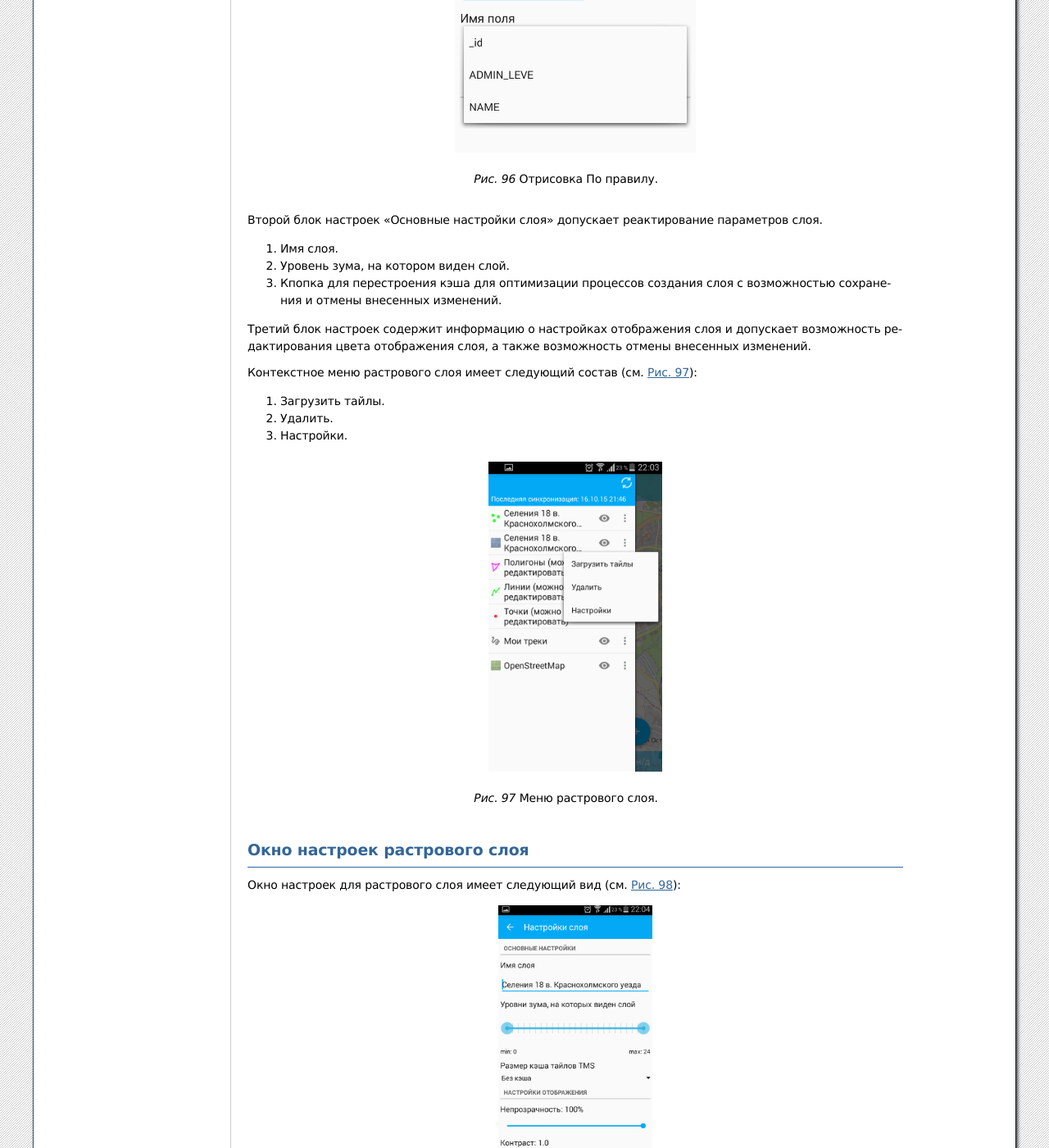
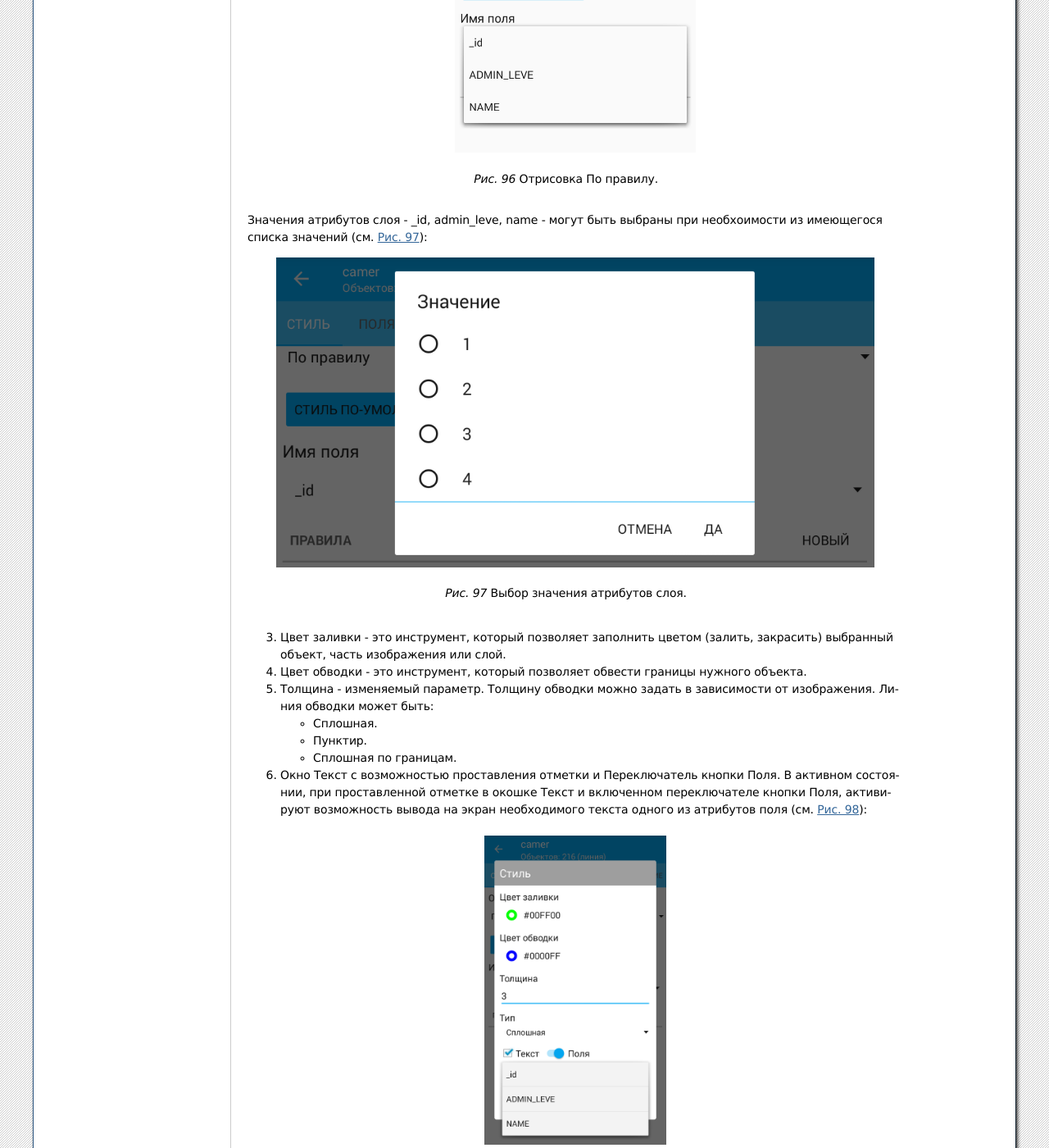
Before and after one commit to nextgis/docs_ngmobile, a Sphinx documentation site: the page built from source/layer_settings.rst, in a window 1280 px wide and 1400 px high, scrolled down 1947 px. Shown: the whole window at 82% size. Built offline with Sphinx 7.4.7, drawn with Linux system fonts in a browser that asks for light colours; formulas are drawn with MathJax 3; some of the changed text lies outside the part shown.

Commit message:
ngmobile

```diff
--- a/source/layer_settings.rst
+++ b/source/layer_settings.rst
@@ -62,7 +62,7 @@
 Первый блок настроек - Стиль - содержит следующую информацию:
 
 1. Данные этого блока редактируются.
-2. Отрисовка слоя может осуществляться обычно и по правилу (см. :numref:`ngmobile_rendering_pic`):
+2. Отрисовка слоя может осуществляться Обычно и По правилу (см. :numref:`ngmobile_rendering_pic`):
 
 .. figure:: _static/ngmobile_rendering.png
    :name: ngmobile_rendering_pic
@@ -70,6 +70,40 @@
    :height: 10cm
 
    Отрисовка По правилу.
+
+Значения атрибутов слоя - _id, admin_leve, name - могут быть выбраны при необхоимости
+из имеющегося списка значений (см. :numref:`ngmobile_choice_field_value_attribute_pic`):
+
+.. figure:: _static/ngmobile_choice_field_value_attribute.png
+   :name: ngmobile_choice_field_value_attribute_pic
+   :align: center
+   :height: 10cm
+
+   Выбор значения атрибутов слоя.
+
+3. Цвет заливки -  это инструмент, который позволяет заполнить цветом (залить, закрасить)
+   выбранный объект, часть изображения или слой.
+
+4. Цвет обводки - это инструмент, который позволяет обвести границы нужного объекта.
+
+5. Толщина - изменяемый параметр. Толщину обводки можно задать в зависимости от
+   изображения. Линия обводки может быть:
+
+   - Сплошная.
+   - Пунктир.
+   - Сплошная по границам.
+
+6. Окно Текст с возможностью проставления отметки и Переключатель кнопки Поля. В
+   активном состоянии, при проставленной отметке в окошке Текст и включенном переключателе
+   кнопки Поля, активируют возможность вывода на экран необходимого текста одного
+   из атрибутов поля (см. :numref:`ngmobile_buttons_text_and_fields_pic`):
+
+.. figure:: _static/ngmobile_buttons_text_and_fields.png
+   :name: ngmobile_buttons_text_and_fields_pic
+   :align: center
+   :height: 10cm
+
+   Активное состояние окна Текст и переключателя Поля.
 
 
 
```
Also changed, not shown: source/_static/ngmobile_buttons_ text_and_ fields.png (added), source/_static/ngmobile_buttons_text_and_fields.png (added), source/_static/ngmobile_choice_field_value_attribute.png (added).
